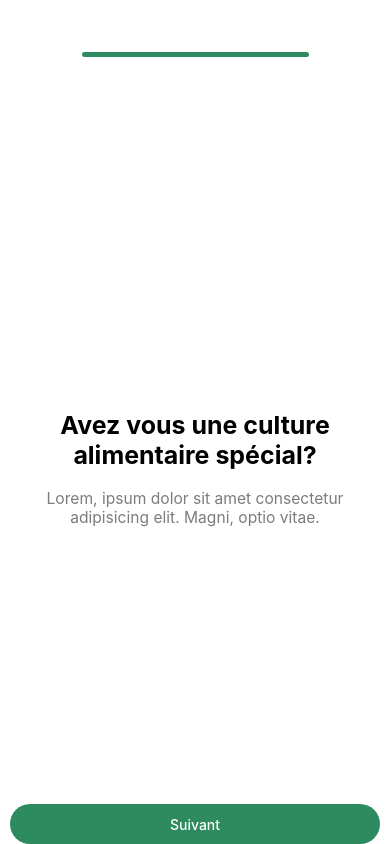
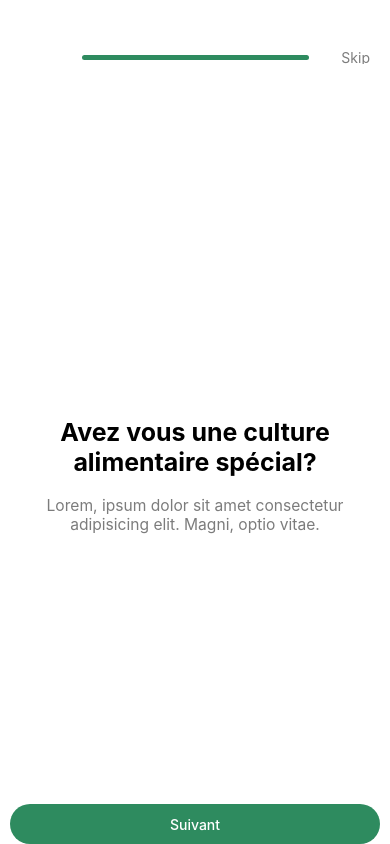
Before and after one commit to Fredericweb/bouffemap, a React Native app: screen /Filtrage in a window 390 px wide. Built offline with nearby package versions, Linux system fonts and the light colour scheme.

Commit message:
Filtrage

```diff
--- a/components/FwButton/FwButton.js
+++ b/components/FwButton/FwButton.js
@@ -5,7 +5,7 @@ import styles from './style';
 const FwButton = (props) => {
   const { type, content, onPress } = props;
 
-  const bgColor = type === 'primary' ? '#2E8B5F' : '';
+  const bgColor = type === 'primary' ? '#2E8B5F' : '#2E8B5F';
 
   const textColor = type === 'primary' ? '#FFFFFF' : '#7C7C7C';
 
--- a/components/ProgressBar/ProgressBar.js
+++ b/components/ProgressBar/ProgressBar.js
@@ -16,11 +16,7 @@ const ProgressBar = ({ count, scrollX }) => {
                         outputRange: [0.3, 1, 1],
                         extrapolate: "clamp"
                     })
-                    const dotRadius = dotPosition.interpolate({
-                        inputRange,
-                        outputRange: [5, 0, 5],
-                        extrapolate: "clamp"
-                    })
+
 
                     return (<Animated.View style={[styles.dot]} opacity={dotOpacity}  key={index} ></Animated.View>)
                 })}
--- a/components/ProgressBar/style.js
+++ b/components/ProgressBar/style.js
@@ -9,7 +9,6 @@ const styles = StyleSheet.create({
    bar: {
       width:227,
       borderRadius: 5,
-      marginTop: height / 16.24,
       flexDirection: 'row',
       overflow:'hidden',
    },
--- a/screens/Filtrage/FiltrageList/FiltrageList.js
+++ b/screens/Filtrage/FiltrageList/FiltrageList.js
@@ -1,6 +1,6 @@
 import React from 'react';
 import { useRef, useState } from 'react';
-import { View, Text, FlatList, Dimensions, SafeAreaView } from 'react-native';
+import { View, Text, FlatList, Dimensions, SafeAreaView, Pressable } from 'react-native';
 import styles from './style';
 import data from './data';
 import FiltrageCard from '../FiltrageCard/FiltrageCard';
@@ -36,13 +36,16 @@ const FiltrageList = ({ navigation }) => {
     }
     return (
         <SafeAreaView style={styles.container}>
-            <View>
+            <View style= {styles.top}>
                 <ProgressBar count={data} scrollX={scrollX} style={styles.progressBar} />
-            {/* {
+            {
                 currentIndex < 2 ? (
-                    <FwButton type="secondary" content={'Skip'} onPress={skip} />
+                   <Pressable style={styles.skip}>
+                    <Text style={styles.skipText}>Skip</Text>
+                   </Pressable>
+
                 ) : <Text></Text>
-            } */}
+            }
             </View>
 
             <FlatList
--- a/screens/Filtrage/FiltrageList/style.js
+++ b/screens/Filtrage/FiltrageList/style.js
@@ -5,10 +5,25 @@ const styles = StyleSheet.create({
   container: {
     width: width,
     height: height,
-    backgroundColor: '#ffffff'
+    backgroundColor: '#ffffff',
+    justifyContent:'center'
   },
-  progressBar: {
-
+  top:{
+    // borderColor:'black',
+    height: 12,
+    // borderWidth:1,
+    flexDirection: 'row',
+    alignItems: 'center',
+    justifyContent:'center',
+    marginTop: height / 16.24,
+  },
+  skip:{
+    position:'absolute',
+    right: 20
+  },
+  skipText: {
+    color: '#7C7C7C',
+    textDecorationLine:'underline'
   }
 });
 
```
